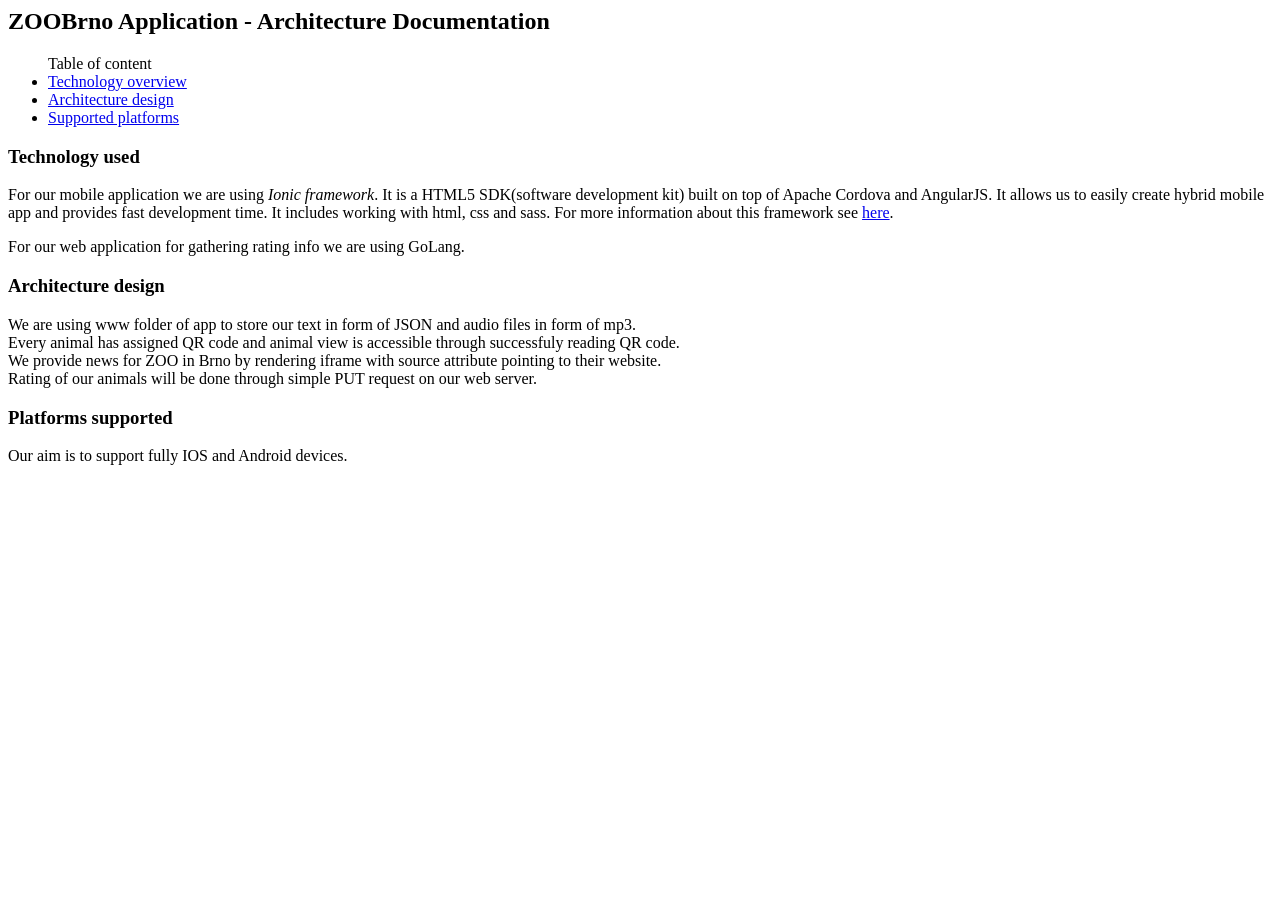
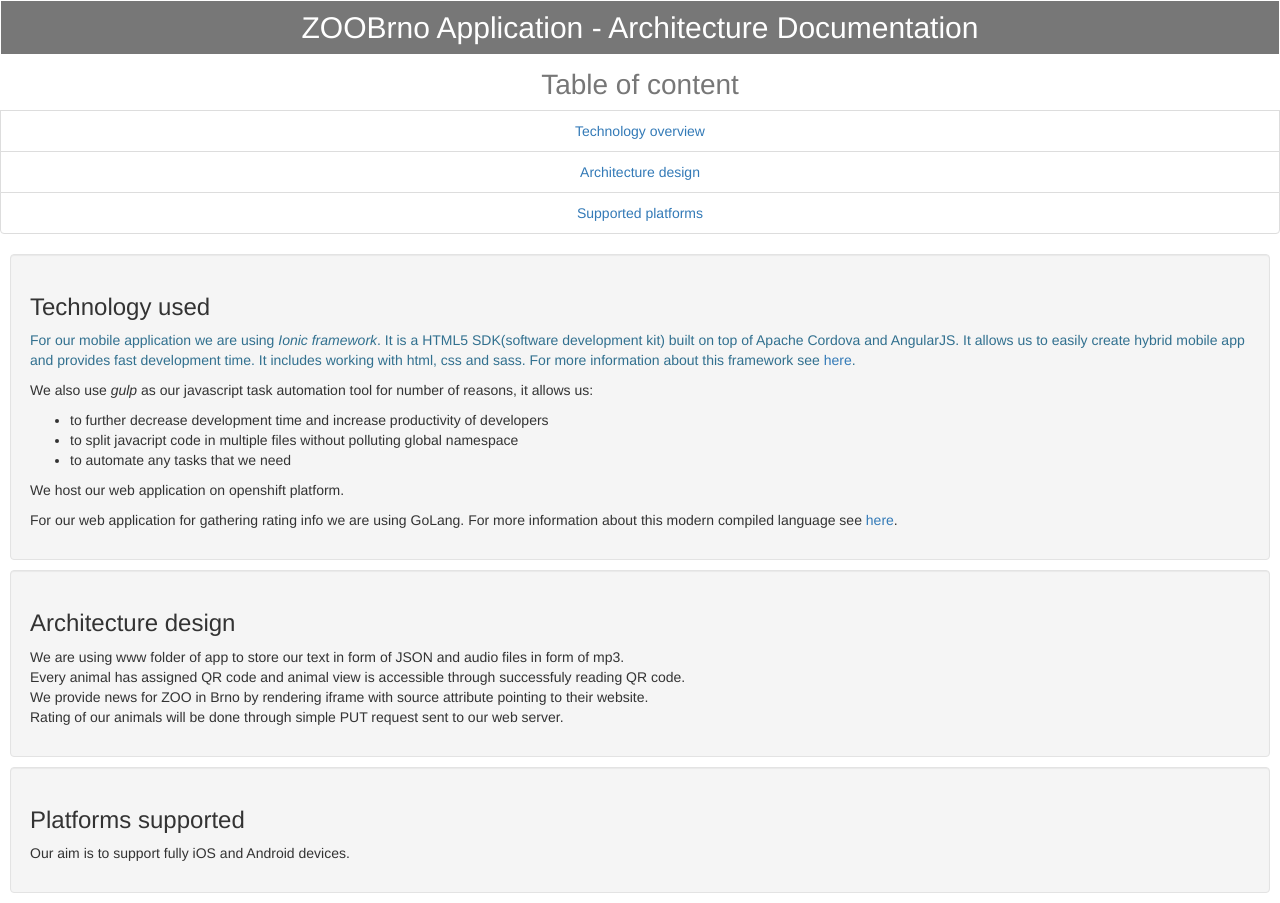
Before and after one commit to Martinator112/martinator112.github.io, a plain HTML site: page index.html in a window 1280 px wide. Before the commit the page ends 800 px from the top, so only its background shows below. Drawn offline with nearby package versions, Linux system fonts and the light colour scheme.

Commit message:
Added basic styling

```diff
--- a/index.html
+++ b/index.html
@@ -1,28 +1,29 @@
 <html >
 <head>
-
+  <link rel="stylesheet" href="https://maxcdn.bootstrapcdn.com/bootstrap/3.3.6/css/bootstrap.min.css" integrity="sha384-1q8mTJOASx8j1Au+a5WDVnPi2lkFfwwEAa8hDDdjZlpLegxhjVME1fgjWPGmkzs7" crossorigin="anonymous">
+  <link rel="stylesheet" href="./style.css" type="text/css"  />
 </head>
 <body>
-  <h2>ZOOBrno Application - Architecture Documentation</h2>
+  <h2 id="document-heading">ZOOBrno Application - Architecture Documentation</h2>
   <div class="link_box">
-    <ul>
-      <lh>Table of content</lh>
-      <li>
+    <ul class="list-group">
+      <li class="list-group-item-heading text-center">Table of content</li>
+      <li class="list-group-item text-center">
         <a href="#technology_used">Technology overview</a>
       </li>
-      <li>
+      <li class="list-group-item text-center">
         <a href="#design_description">Architecture design</a>
       </li>
-      <li>
-        <a href="#platfom_support">Supported platforms</a>
+      <li class="list-group-item text-center">
+        <a href="#platform_support">Supported platforms</a>
       </li>
     </ul>
 
   </div>
 
-  <div id="technology_used">
+  <div id="technology_used" class="well">
     <h3>Technology used</h3>
-    <p>
+    <p class="text-info">
       For our mobile application we are using <i>Ionic framework</i>. It is a HTML5 SDK(software development kit) built
       on top of Apache Cordova and AngularJS. It allows us to easily create hybrid mobile app and
       provides fast development time.
@@ -30,30 +31,51 @@
       For more information about this framework see <a href="http://ionicframework.com">here</a>.
     </p>
     <p>
-      For our web application for gathering rating info we are using GoLang.
+      We also use <i>gulp</i> as our javascript task automation tool for number of reasons, it allows us:
+      <ul>
+        <li>
+          to further decrease development time and increase
+          productivity of developers
+        </li>
+        <li>
+          to split javacript code in multiple files without polluting global namespace
+        </li>
+        <li>
+          to automate any tasks that we need
+        </li>
+      </ul>
+    </p>
+
+    <p>
+      We host our web application on openshift platform.
+    </p>
+    <p>
+      For our web application for gathering rating info we are using GoLang. For more information
+      about this modern compiled language see <a href="https://golang.org/doc/">here</a>.
     </p>
   </div>
 
-  <div id="design_desciprtion">
+  <div id="design_description"  class="well">
     <h3>Architecture design</h3>
     <p>
       We are using www folder of app to store our text in form of JSON and audio files in form of mp3.
       <br />
+
       Every animal has assigned QR code and animal view is accessible through successfuly reading QR code.
       <br/>
 
       We provide news for ZOO in Brno by rendering iframe with source attribute pointing to their website.
       <br />
-      Rating of our animals will be done through simple PUT request on our web server.
+      Rating of our animals will be done through simple PUT request sent to our web server.
 
       <br />
     </p>
   </div>
 
-  <div id="design_description">
+  <div id="platform_support"  class="well">
     <h3>Platforms supported</h3>
     <p>
-      Our aim is to support fully IOS and Android devices.
+      Our aim is to support fully iOS and Android devices.
     </p>
   </div>
 </body>
--- /dev/null
+++ b/style.css
@@ -0,0 +1,18 @@
+#document-heading {
+  color: #FFF;
+  border-style: solid;
+  border-width: thin;
+  text-align: center;
+  padding: 10px;
+  background-color: #777;
+  margin-top: 0px;
+}
+
+.list-group-item-heading{
+  font-size: 2.0em;
+  color: #777;
+}
+
+.well {
+  margin: 10px;
+}
```
